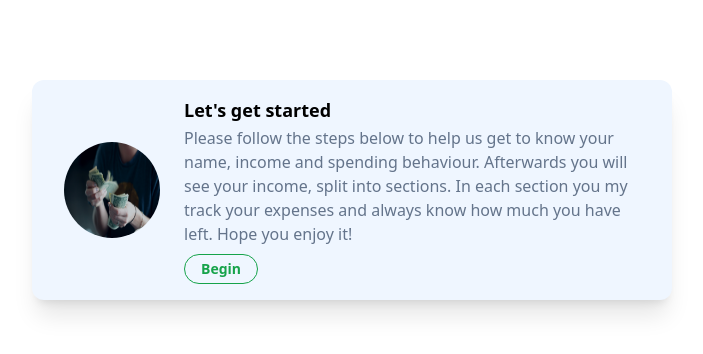
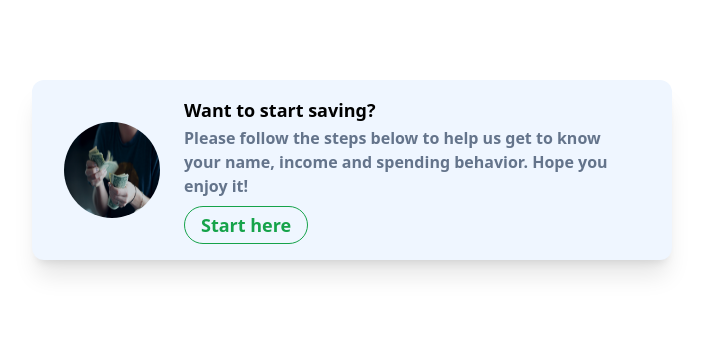
Before and after one commit to VellyD/expenseTracker, a React (Create React App) app in the folder expensetracker/: page / in a window 1280 px wide. Shown: the top 354 px of the page, without its empty margins (288-991 px from the left). Built offline with nearby package versions, Linux system fonts and the light colour scheme.

Commit message:
quick update in the css for the initial card

```diff
--- a/expensetracker/src/Components/Welcome.jsx
+++ b/expensetracker/src/Components/Welcome.jsx
@@ -10,16 +10,14 @@ export const WelcomeElement = () => {
       />
       <div class="text-center space-y-2 sm:text-left">
         <div class="space-y-0.5">
-          <p class="text-lg text-black font-semibold">Let's get started</p>
-          <p class="text-slate-500 font-medium">
+          <p class="text-lg text-black font-bold">Want to start saving?</p>
+          <p class="text-slate-500 font-semibold">
             Please follow the steps below to help us get to know your name,
-            income and spending behaviour. Afterwards you will see your income,
-            split into sections. In each section you my track your expenses and
-            always know how much you have left. Hope you enjoy it!
+            income and spending behavior. Hope you enjoy it!
           </p>
         </div>
-        <button class="px-4 py-1 text-sm text-green-600 font-bold rounded-full border border-green-600 hover:text-white hover:bg-green-600 hover:border-transparent focus:outline-none focus:ring-2 focus:ring-green-600 focus:ring-offset-2">
-          Begin
+        <button class="px-4 py-1 text-lg text-green-600 font-bold rounded-full border border-green-600 hover:text-white hover:bg-green-600 hover:border-transparent focus:outline-none focus:ring-2 focus:ring-green-600 focus:ring-offset-2">
+          Start here
         </button>
       </div>
     </div>
```
